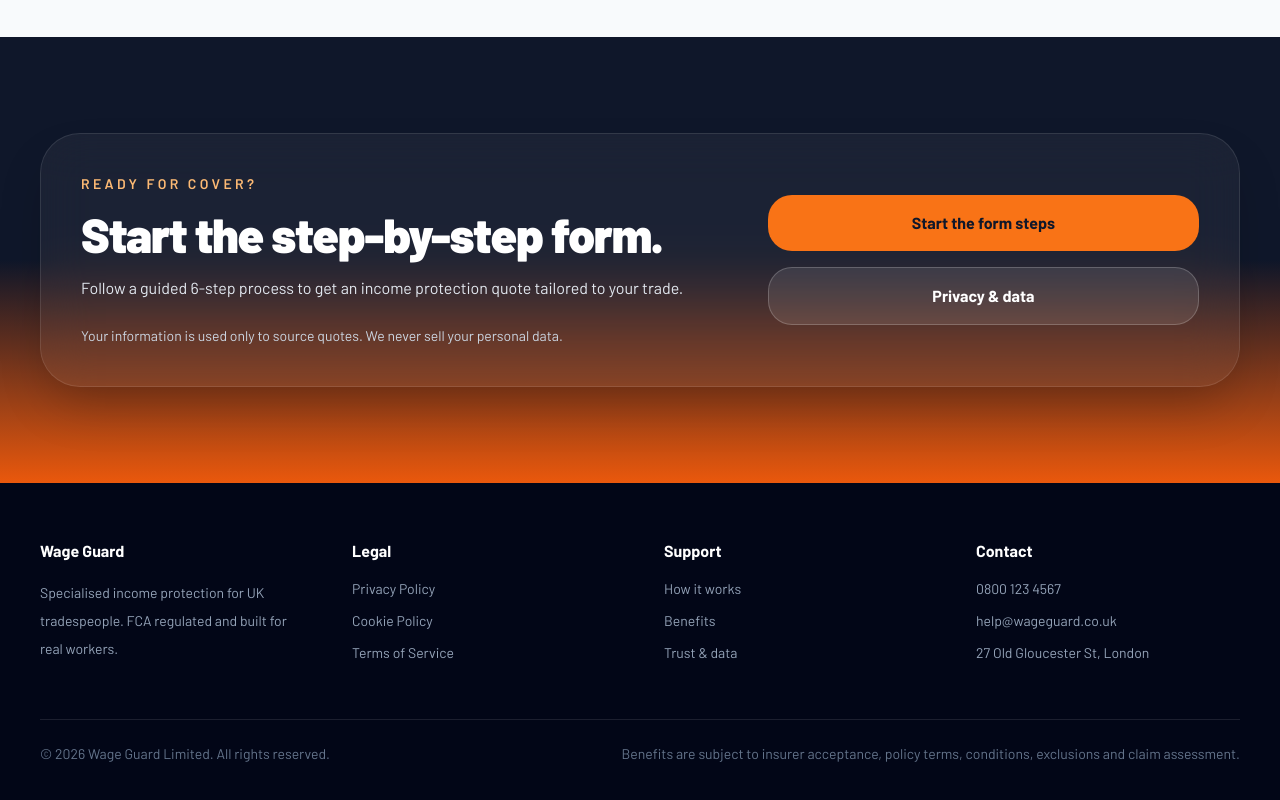
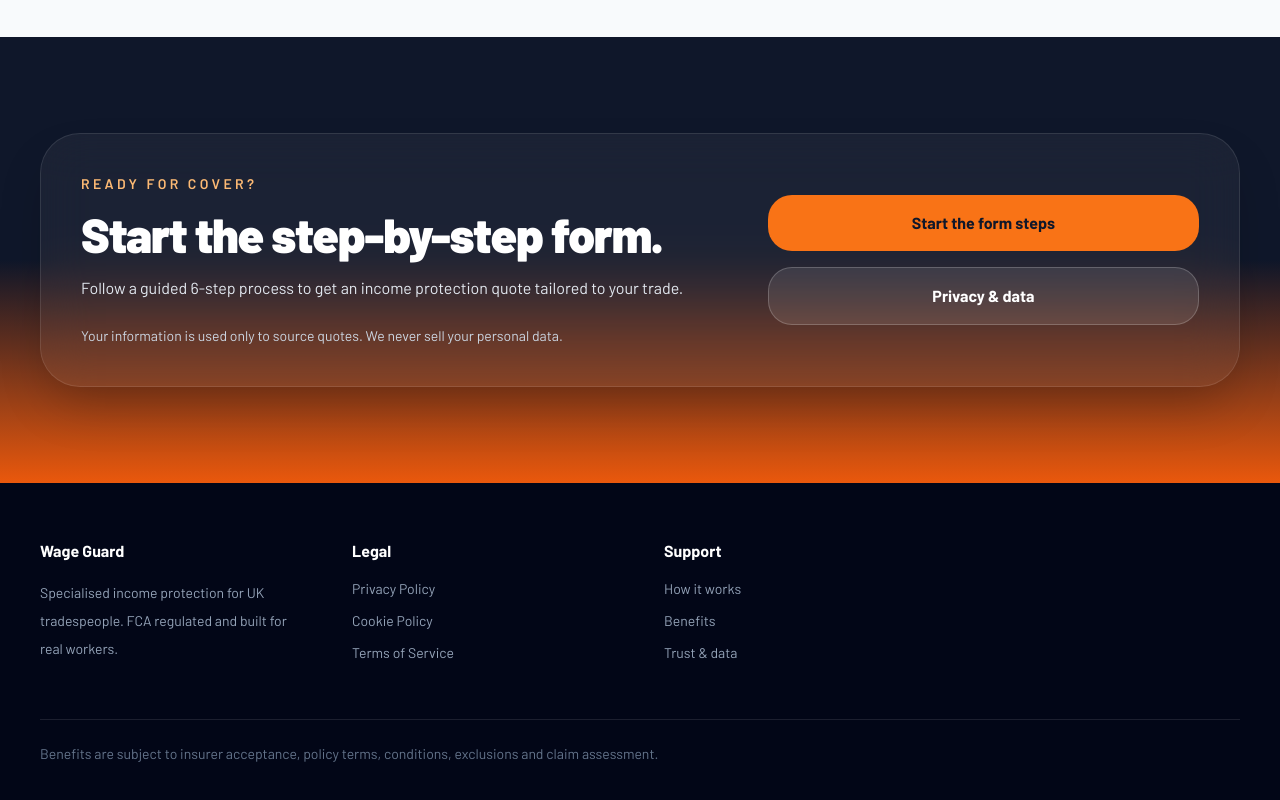
Before and after one commit to thomasjstone-create/wageguard, a plain HTML site: page index.html in a window 1280 px wide. Shown: the part 1790-2590 px from the top of the page. Drawn offline with nearby package versions, Linux system fonts and the light colour scheme.

Commit message:
Add files via upload

```diff
--- a/index.html
+++ b/index.html
@@ -76,7 +76,6 @@
       <div class="container mx-auto px-6 lg:px-10">
         <div class="grid gap-16 lg:grid-cols-[1.1fr_0.9fr] items-center">
           <div>
-            <p class="text-sm font-semibold uppercase tracking-[0.24em] text-orange-600">FCA regulated income protection</p>
             <h1 class="mt-6 text-5xl font-black tracking-tight text-slate-900 sm:text-6xl lg:text-7xl font-display">
               Get paid when you <span class="text-orange-600">can’t work</span>
             </h1>
@@ -198,17 +197,8 @@
             <li><a href="#trusted" class="hover:text-orange-500">Trust & data</a></li>
           </ul>
         </div>
-        <div>
-          <p class="font-bold text-white">Contact</p>
-          <ul class="mt-4 space-y-3 text-sm text-slate-400">
-            <li>0800 123 4567</li>
-            <li><a href="mailto:help@wageguard.co.uk" class="hover:text-orange-500">help@wageguard.co.uk</a></li>
-            <li>27 Old Gloucester St, London</li>
-          </ul>
-        </div>
       </div>
-      <div class="mt-14 border-t border-white/10 pt-6 text-sm text-slate-500 flex flex-col gap-3 sm:flex-row sm:justify-between">
-        <p>© 2026 Wage Guard Limited. All rights reserved.</p>
+      <div class="mt-14 border-t border-white/10 pt-6 text-sm text-slate-500">
         <p>Benefits are subject to insurer acceptance, policy terms, conditions, exclusions and claim assessment.</p>
       </div>
     </div>
```
Also changed, not shown: 03-wage-guard-coverage-selection-orange-theme.html (+2 -2 lines).
